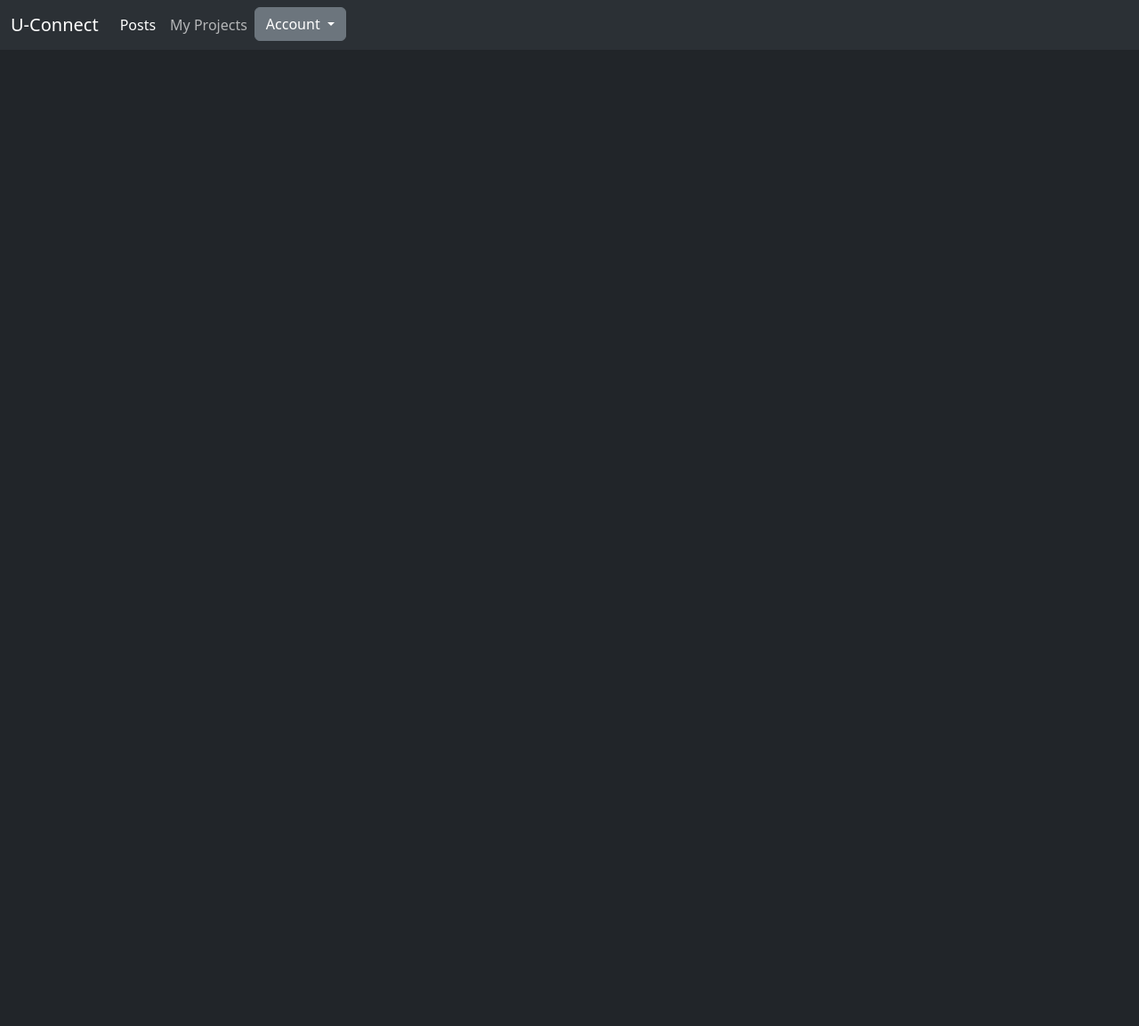
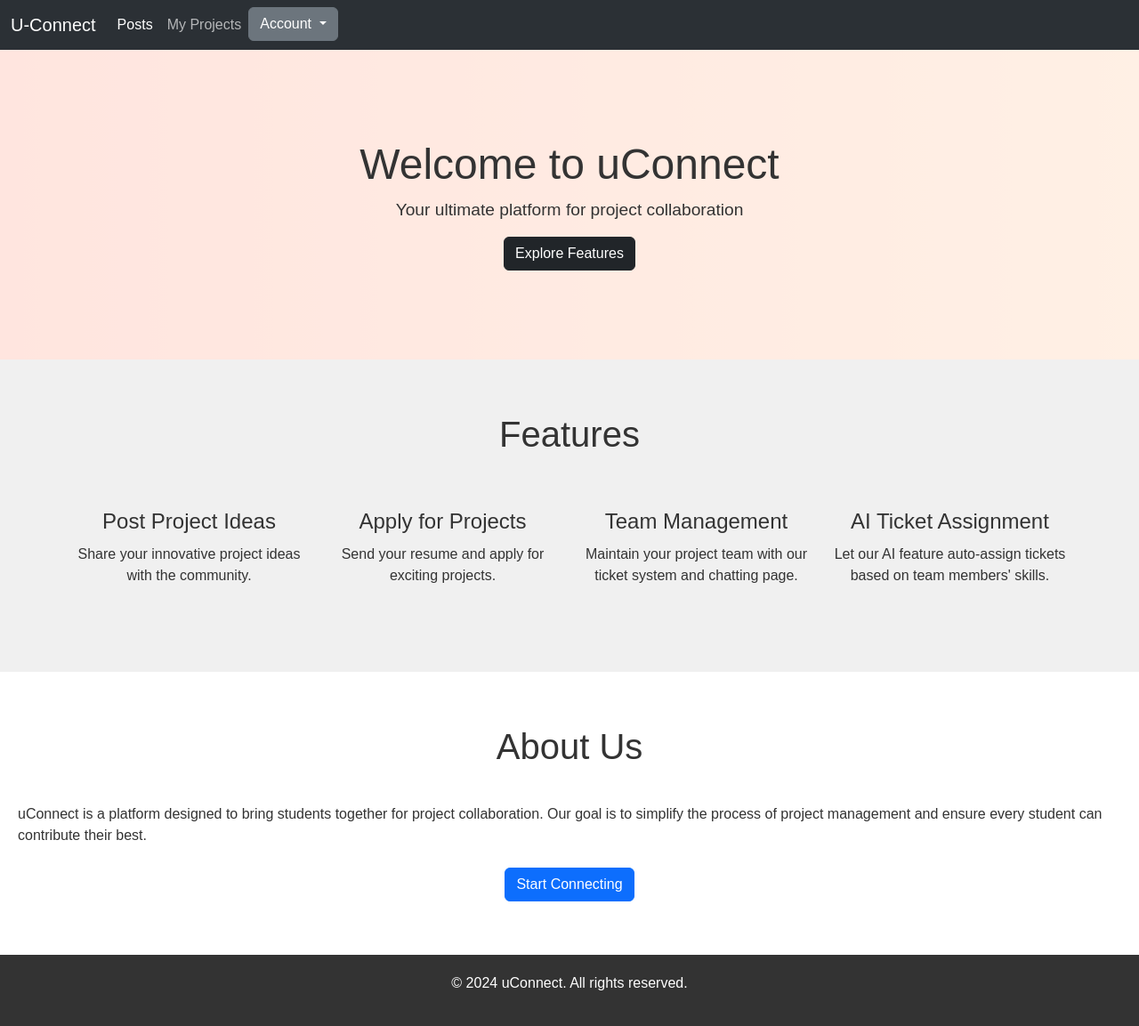
Before and after one commit to bhagyajkumar/miniproject, a Flask app: page / in a window 1280 px wide. Shown: the whole page at 89% size. Before the commit the page ends 46 px from the top, so only its background shows below. Run offline with Flask 3, Linux system fonts and the light colour scheme; data that the repository does not hold is empty; some libraries are stand-ins or nearby versions.

Commit message:
added landing page

```diff
--- a/app/main/views.py
+++ b/app/main/views.py
@@ -18,24 +18,32 @@ import base64
 def render_template(*args, **kwargs):
     return _render_template(*args, current_user=current_user, **kwargs)
 
+@view.route("/")
+def landing_page():
+    if (current_user.is_authenticated):
+        return redirect(url_for(".browse_posts"))
+    return render_template("landing_page.html")
 
-@view.route("/")
-def home():
-    tag_filter = request.args.get("tag")
-    if not tag_filter:
-        posts = ProjectPost.query.all()
-    else:
-        posts = ProjectPost.query.filter(ProjectPost.tags.any(tag_name=tag_filter)).all()
-    return render_template("posts.html", posts=posts)
+# @view.route("/")
+# def home():
+#     tag_filter = request.args.get("tag")
+#     if not tag_filter:
+#         posts = ProjectPost.query.all()
+#     else:
+#         posts = ProjectPost.query.filter(ProjectPost.tags.any(tag_name=tag_filter)).all()
+#     return render_template("posts.html", posts=posts)
 
 @view.route("/view-post/<id>")
 def view_post(id):
+
     post = ProjectPost.query.get(id)
     apply_form = ApplyForm()
     return render_template ("pages/viewpost.html", post=post, form=apply_form)
 
 @view.route("/posts")
 def browse_posts():
+    if(not current_user.is_authenticated):
+        return redirect(url_for("auth.login"))
     tag_filter = request.args.get("tag")
     if not tag_filter:
         posts = ProjectPost.query.all()
@@ -278,7 +286,7 @@ def auto_assign_ticket(pid):
         "tasks": tasks
     }
 
-    response = requests.post("http://localhost:8001/distribute_tasks", json=data)
+    response = requests.post("https://aiapi.bhagyaj.co.in/distribute_tasks", json=data)
     response_data = response.json()
     assignments = []
     for i in response_data:
--- a/app/templates/auth/login.html
+++ b/app/templates/auth/login.html
@@ -41,6 +41,7 @@
                                 {% endfor %}
                             </ul>
                         {% endif %}
+                        Don't have an account? <a href="{{ url_for("auth.signup") }}">Signup</a>
                     </div>
                     <input type="submit" value="Login" class="btn btn-primary">
                 </form>
--- a/app/templates/auth/signup.html
+++ b/app/templates/auth/signup.html
@@ -52,6 +52,7 @@
                                 {% endfor %}
                             </ul>
                         {% endif %}
+                        Already have an account? <a href="{{ url_for("auth.login") }}">login</a>
                     </div>
                     <input type="submit" value="Signup" class="btn btn-primary">
                 </form>
--- a/app/templates/base.html
+++ b/app/templates/base.html
@@ -5,6 +5,7 @@
     <meta name="viewport" content="width=device-width, initial-scale=1">
     <title>{% block title %}{% endblock %}</title>
     <link href="https://cdn.jsdelivr.net/npm/bootstrap@5.3.3/dist/css/bootstrap.min.css" rel="stylesheet" integrity="sha384-QWTKZyjpPEjISv5WaRU9OFeRpok6YctnYmDr5pNlyT2bRjXh0JMhjY6hW+ALEwIH" crossorigin="anonymous">
+    {% block header %}{% endblock %}
   </head>
   <body>
     {% block content %}{% endblock %}
--- a/app/templates/landing_page.html
+++ b/app/templates/landing_page.html
@@ -0,0 +1,126 @@
+{% include "base.html" %}
+
+{% block header %}
+<style>
+    body {
+        font-family: Arial, sans-serif;
+        background: linear-gradient(to right, #ff7e5f, #feb47b);
+        color: #333;
+    }
+
+    header {
+        text-align: center;
+        padding: 100px 20px;
+        background: rgba(255, 255, 255, 0.8);
+        animation: fadeIn 2s ease-in-out;
+    }
+
+    header h1 {
+        font-size: 3em;
+    }
+
+    header p {
+        font-size: 1.2em;
+    }
+
+    section {
+        padding: 60px 20px;
+        background: #fff;
+    }
+
+    section#features {
+        background: #f0f0f0;
+    }
+
+    section h2 {
+        text-align: center;
+        font-size: 2.5em;
+        margin-bottom: 40px;
+    }
+
+    .feature {
+        text-align: center;
+        margin: 20px 0;
+        animation: fadeInUp 1s ease-in-out;
+    }
+
+    .feature h3 {
+        font-size: 1.5em;
+        margin-bottom: 10px;
+    }
+
+    footer {
+        text-align: center;
+        padding: 20px;
+        background: #333;
+        color: #fff;
+    }
+
+    @keyframes fadeIn {
+        from { opacity: 0; }
+        to { opacity: 1; }
+    }
+
+    @keyframes fadeInUp {
+        from { opacity: 0; transform: translateY(20px); }
+        to { opacity: 1; transform: translateY(0); }
+    }
+</style>
+{% endblock %}
+
+{% block content %}
+{% include "includes/navbar.html" %}
+
+<div>
+    <header>
+        <h1>Welcome to uConnect</h1>
+        <p>Your ultimate platform for project collaboration</p>
+        <button class="btn btn-dark" onclick="scrollToSection('features')">Explore Features</button>
+    </header>
+
+    <section id="features">
+        <h2>Features</h2>
+        <div class="container">
+            <div class="row">
+                <div class="col-md-3 feature">
+                    <h3>Post Project Ideas</h3>
+                    <p>Share your innovative project ideas with the community.</p>
+                </div>
+                <div class="col-md-3 feature">
+                    <h3>Apply for Projects</h3>
+                    <p>Send your resume and apply for exciting projects.</p>
+                </div>
+                <div class="col-md-3 feature">
+                    <h3>Team Management</h3>
+                    <p>Maintain your project team with our ticket system and chatting page.</p>
+                </div>
+                <div class="col-md-3 feature">
+                    <h3>AI Ticket Assignment</h3>
+                    <p>Let our AI feature auto-assign tickets based on team members' skills.</p>
+                </div>
+            </div>
+        </div>
+    </section>
+
+    <section id="about">
+        <h2>About Us</h2>
+        <p>uConnect is a platform designed to bring students together for project collaboration. Our goal is to simplify the process of project management and ensure every student can contribute their best.</p>
+        <div class="text-center mt-4">
+            <a class="btn btn-primary" href="/posts">Start Connecting</a>
+        </div>
+    </section>
+
+    <footer>
+        <p>&copy; 2024 uConnect. All rights reserved.</p>
+    </footer>
+
+    <script src="https://code.jquery.com/jquery-3.5.1.slim.min.js"></script>
+    <script src="https://cdn.jsdelivr.net/npm/@popperjs/core@2.9.2/dist/umd/popper.min.js"></script>
+    <script src="https://stackpath.bootstrapcdn.com/bootstrap/4.5.2/js/bootstrap.min.js"></script>
+    <script>
+        function scrollToSection(sectionId) {
+            document.getElementById(sectionId).scrollIntoView({ behavior: 'smooth' });
+        }
+    </script>
+</div>
+{% endblock %}
```
